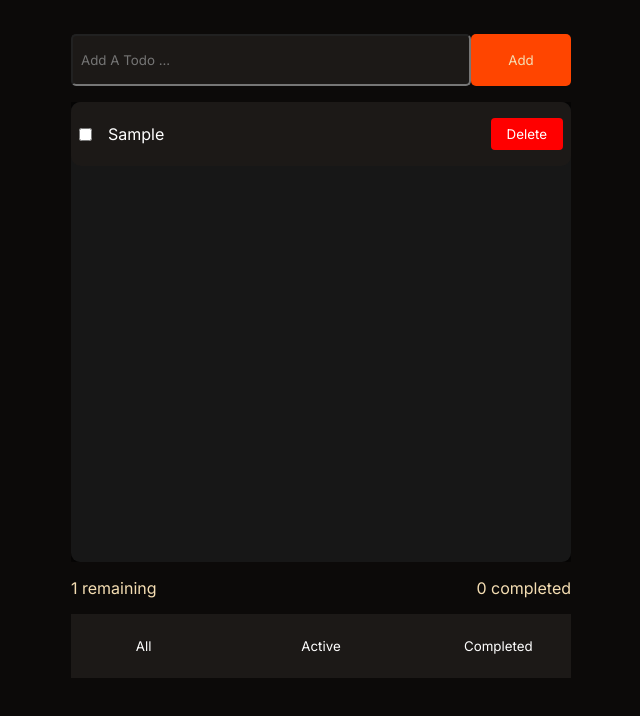
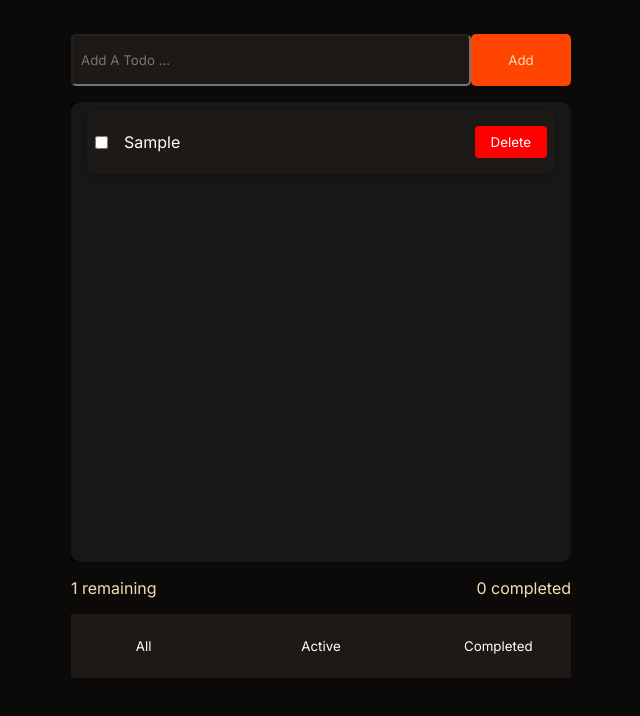
Before and after one commit to Waqar-6/TododList, a plain HTML site: page todo-app/index.html in a window 1280 px wide. Both pictures are taken after typing "Sample" into the empty fields and a click on the button "Add". Shown: the part 74-790 px from the top of the page, without its empty margins (319-959 px from the left). Drawn offline with Linux system fonts and the light colour scheme.

Commit message:
Update style.css

```diff
--- a/todo-app/style.css
+++ b/todo-app/style.css
@@ -87,6 +87,7 @@ form {
   gap: 8px;
   height: 100%;
   transition: all 3s ease-in;
+  padding: 0.5rem 1rem;
 }
 
 .todo--list li {
@@ -96,6 +97,7 @@ form {
   padding: 1rem 0.5rem;
   border-radius: 10px;
   background-color: #1c1917;
+  box-shadow: 0 2px 5px rgba(0, 0, 0, 0.2);
 }
 
 .todo--list li div {
```
